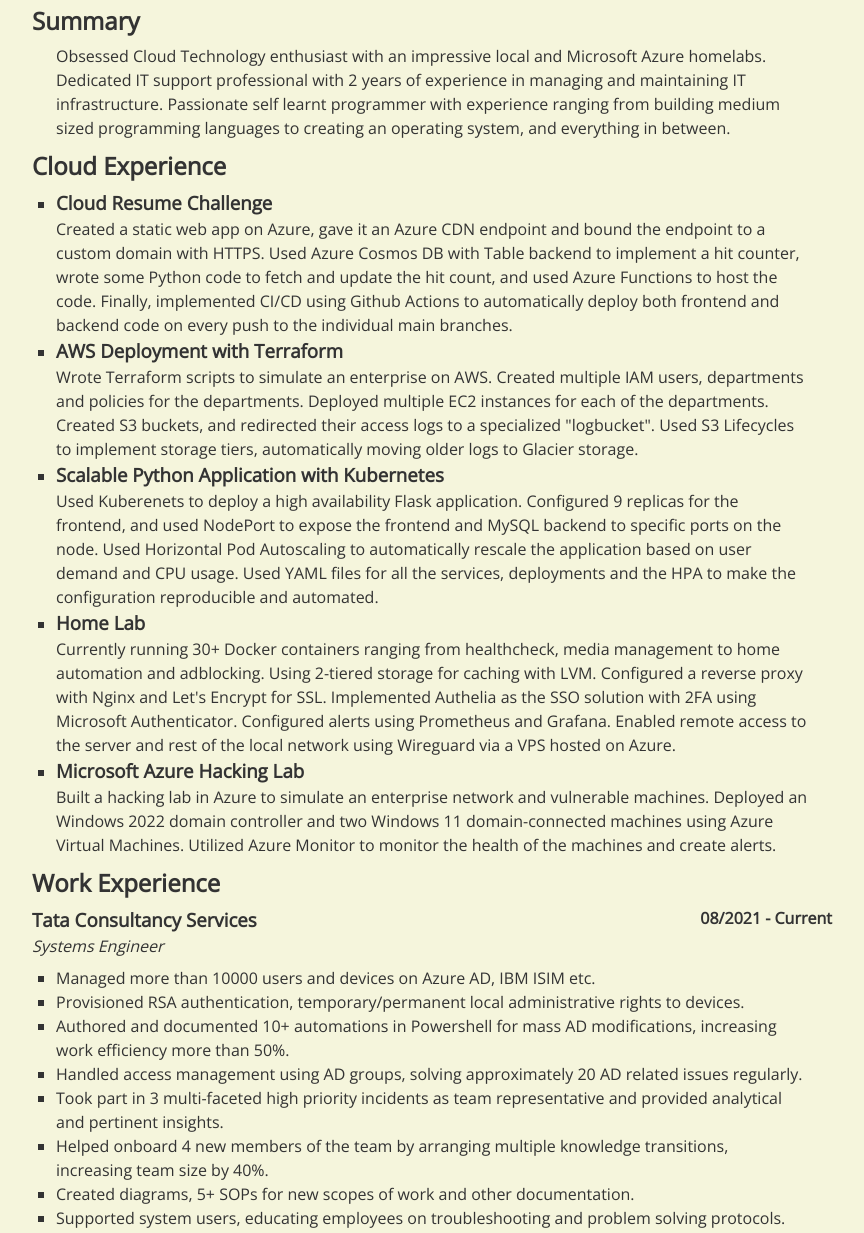
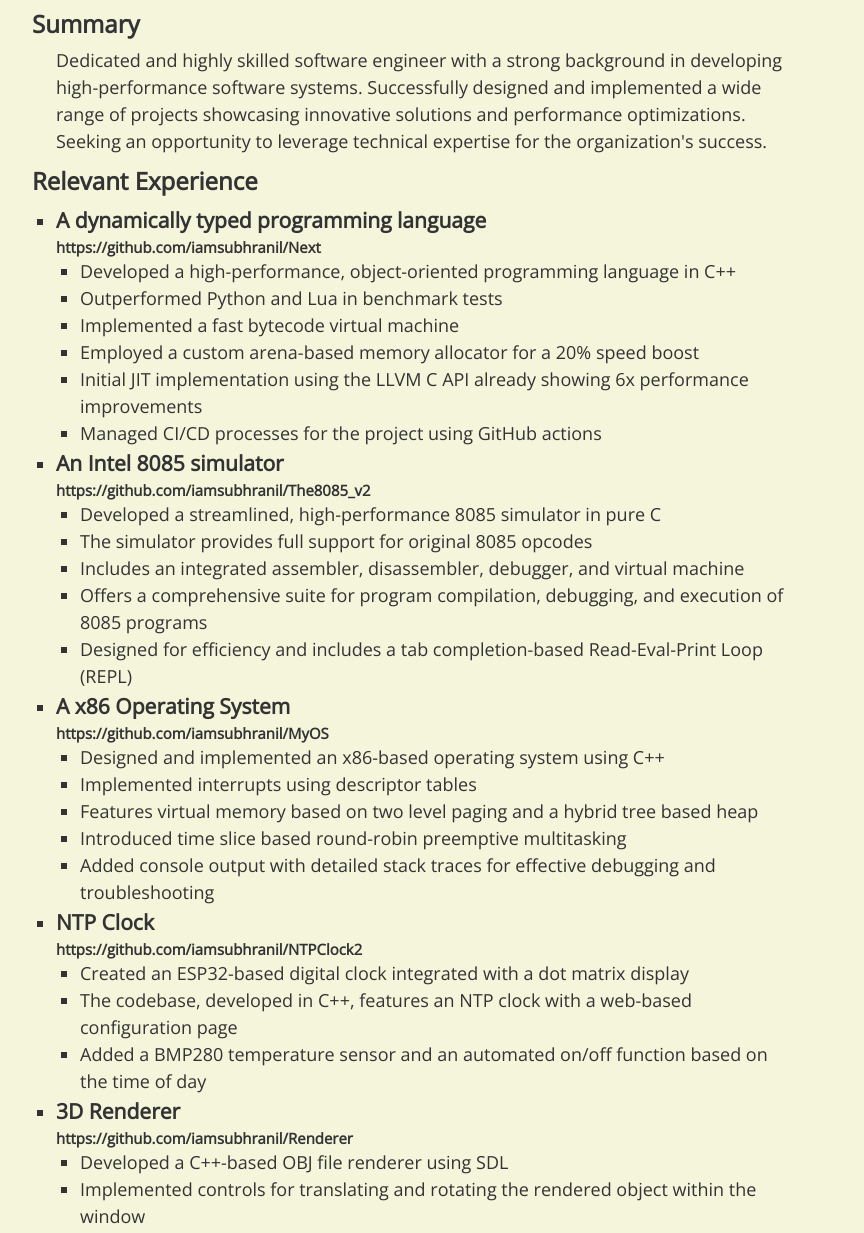
Before and after one commit to iamsubhranil/CVFrontend, a plain HTML site: page src/index.html in a window 1280 px wide. Shown: the part 175-1408 px from the top of the page, without its empty margins (208-1072 px from the left). Drawn offline with Linux system fonts and the light colour scheme; no server answers; a web font is replaced by a local one.

Commit message:
new: cv versions and professional font Now, the version of cv to view can be specified using ver= parameter. ver can currently be "cloud" or "cpp", and defaults to cpp at this time. All of the project information is now consolidated in projects.js, and is automatically populated in the page based on ver. Also, in print view, now the page uses Computer Modern, the latex font.

```diff
--- a/src/count.js
+++ b/src/count.js
@@ -1,3 +1,5 @@
+import { data } from "./projects.js";
+
 function hit() {
   // Set the ID of the HTML element that will display the visitor count
   var visitorCountElement = document.getElementById("visitor-count");
@@ -14,14 +16,79 @@
   xhr.send();
 }
 
+function designBody() {
+	var version = "cpp";
+
+	const queryString = window.location.search;
+	const urlParams = new URLSearchParams(queryString);
+	if(urlParams.has("ver")) {
+		version = urlParams.get("ver");
+	}
+
+	var content = data[0];
+
+	data.forEach(element => {
+		if(element.version == version) {
+			content = element;
+		}
+	});
+
+	var summary = document.getElementById("summary");
+	summary.innerHTML = content.summary;
+
+	var showcaseList = document.getElementById("showcase");
+	content.showcase.forEach(element => {
+		var name = document.createElement("h3");
+		name.className = "fit-item";
+		name.innerHTML = "<b>" + element.name + "</b>";
+		var points = document.createElement("ul");
+		element.details.forEach(point => {
+			var p = document.createElement("li");
+			p.innerHTML = point;
+			points.appendChild(p);
+		});
+
+		var show = document.createElement("li");
+		show.appendChild(name);
+		if (element.link != null) {
+			var link = document.createElement("h5");
+			link.className = "fit-item";
+			link.innerHTML = "<a href=" + element.link + ">" + element.link + "</a>";
+			show.appendChild(link);
+		}
+		show.appendChild(points);
+
+		showcaseList.appendChild(show);
+	});
+
+	var othersList = document.getElementById("others");
+	content.others.forEach(other => {
+		var o = document.createElement("li");
+		o.innerHTML = "<a href=" + other.link + "><b>" + other.name + "</b></a> - " + other.desc;
+		othersList.appendChild(o);
+	});
+}
+
+function changeFontForAll(cls) {
+	var h1s = document.querySelectorAll(cls);
+	h1s.forEach(element => {
+		element.style.fontFamily = "Computer Modern Bold";
+	});
+}
+
 function checkAndReformat() {
   const queryString = window.location.search;
   const urlParams = new URLSearchParams(queryString);
-  const printable = urlParams.has("printable");
+  const printable = urlParams.has("print");
   if (printable) {
+	changeFontForAll("h1");
+	changeFontForAll("h2");
+	changeFontForAll("b");
+
     document.getElementById("body").style.lineHeight = 1.2;
     document.getElementById("body").style.backgroundColor = "white";
     document.getElementById("body").style.color = "black";
+	document.getElementById("body").style.fontFamily = 'Computer Modern';
     document.getElementById("main").style.maxWidth = "100%";
     document.getElementById("main").style.margin = "0";
     document.getElementById("heading").style.display = "grid";
@@ -30,7 +97,6 @@
     document.getElementById("heading").style.justifyContent = "left";
     document.getElementById("heading").style.paddingBottom = "0.5rem";
     document.getElementById("one-liner").style.display = "none";
-    document.getElementById("fullname").style.fontFamily = "Open Sans";
     const links = document.getElementById("links");
     var emailId = null;
     for (let i = 0; i < links.children.length; i++) {
@@ -46,7 +112,7 @@
     document.getElementById("location").innerHTML += " | " + emailId;
     if (urlParams.has("phone")) {
       document.getElementById("location").innerHTML +=
-        " | " + urlParams.get("phone");
+        " | +91" + urlParams.get("phone");
     }
 
     const skillSection = document.getElementById("skillsection");
@@ -69,6 +135,7 @@
 
 function prepare() {
   hit();
+  designBody();
   checkAndReformat();
 }
 
--- a/src/index.html
+++ b/src/index.html
@@ -1,11 +1,11 @@
 <!DOCTYPE html>
 <html>
 <head>
-	<title>Subhranil Mukherjee - Cloud Technology enthusiast & Programmer</title>
+	<title>Subhranil Mukherjee - Compiler Enthusiast & Programmer</title>
 	<meta charset="UTF-8">
 	<meta name="viewport" content="width=device-width, initial-scale=1.0">
 	<link rel="stylesheet" type="text/css" href="style.css">
-	<script src="count.js"></script>
+	<script src="count.js" type="module"></script>
 </head>
 <body id="body">
 	<header id="heading">
@@ -24,64 +24,22 @@
 	<main id="main">
 		<section>
 			<h2>Summary</h2>
-			<p class="pad-sides">Obsessed Cloud Technology enthusiast with an impressive local and Microsoft Azure homelabs.
-				Dedicated IT support professional with 2 years of experience in managing and maintaining IT infrastructure.
-				Passionate self learnt programmer with experience ranging from building medium sized programming languages to creating an operating system, and everything in between.</p>
+			<p class="pad-sides" id="summary">Dedicated and highly skilled software engineer with a strong background in developing
+				high-performance software systems. Successfully designed and implemented a wide range of projects showcasing
+				innovative solutions and performance optimizations. Seeking an opportunity to leverage technical expertise
+				for the organization's success.
+			</p>
 		</section>
 		<section>
-			<h2>Cloud Experience</h2>
-			<ul>
-				<li>
-					<h3 class="fit-item">Cloud Resume Challenge</h3>
-					<p class="fit-item">
-						Created a static web app on Azure, gave it an Azure CDN endpoint and bound the endpoint to a custom domain with HTTPS.
-						Used Azure Cosmos DB with Table backend to implement a hit counter, wrote some Python code to fetch and update
-						the hit count, and used Azure Functions to host the code. Finally, implemented CI/CD using Github Actions to
-						automatically deploy both frontend and backend code on every push to the individual main branches.
-					</p>
-				</li>
-				<li>
-					<h3 class="fit-item">AWS Deployment with Terraform</h3>
-					<p class="fit-item">
-						Wrote Terraform scripts to simulate an enterprise on AWS. Created multiple IAM users, departments
-						and policies for the departments. Deployed multiple EC2 instances for each of the departments.
-						Created S3 buckets, and redirected their access logs to a specialized "logbucket". Used S3 Lifecycles
-						to implement storage tiers, automatically moving older logs to Glacier storage.
-					</p>
-				</li>
-				<li>
-					<h3 class="fit-item">Scalable Python Application with Kubernetes</h3>
-					<p class="fit-item">
-						Used Kuberenets to deploy a high availability Flask application. Configured 9 replicas for the frontend,
-						and used NodePort to expose the frontend and MySQL backend to specific ports on the node. Used
-						Horizontal Pod Autoscaling to automatically rescale the application based on user demand and CPU usage.
-						Used YAML files for all the services, deployments and the HPA to make the configuration reproducible and
-						automated.
-					</p>
-				</li>
-				<li>
-					<h3 class="fit-item">Home Lab</h3>
-					<p class="fit-item">
-						Currently running 30+ Docker containers ranging from healthcheck, media management to home automation and adblocking.
-						Using 2-tiered storage for caching with LVM. Configured a reverse proxy with Nginx and Let's Encrypt for SSL.
-						Implemented Authelia as the SSO solution with 2FA using Microsoft Authenticator. Configured alerts using Prometheus and Grafana.
-						Enabled remote access to the server and rest of the local network using Wireguard via a VPS hosted on Azure.
-					</p>
-				</li>
-				<li>
-					<h3 class="fit-item">Microsoft Azure Hacking Lab</h3>
-					<p class="fit-item">
-						Built a hacking lab in Azure to simulate an enterprise network and vulnerable machines.
-						Deployed an Windows 2022 domain controller and two Windows 11 domain-connected machines using
-						Azure Virtual Machines. Utilized Azure Monitor to monitor the health of the machines and create alerts.
-					</p>
-				</li>
+			<h2>Relevant Experience</h2>
+			<ul id="showcase">
+				<!-- Generated automatically -->
 			</ul>
 		</section>
 		<section>
 			<h2>Work Experience</h2>
 			<div class="container_vertical">
-				<h3 class="fit-item">Tata Consultancy Services</h3>
+				<h3 class="fit-item"><b>Tata Consultancy Services</b></h3>
 				<h4 class="fit-item">08/2021 - Current</h4>
 			</div>
 			<p class="fit-item" style="margin-bottom: 0.5rem;"><em>Systems Engineer</em></p>
@@ -101,14 +59,14 @@
 			<ul>
 				<li>
 					<div class="container_vertical">
-						<h3 class="fit-item">University of Calcutta</h3>
+						<h3 class="fit-item"><b>University of Calcutta</b></h3>
 						<h4 class="fit-item">2021</h4>
 					</div>
 					<p class="fit-item" style="font-style: italic;">M. Sc. in Computer Science (GPA: 8.8)</p>
 				</li>
 				<li>
 					<div class="container_vertical">
-						<h3 class="fit-item">Seth Anandram Jaipuria College</h3>
+						<h3 class="fit-item"><b>Seth Anandram Jaipuria College</b></h3>
 						<h4 class="fit-item">2019</h4>
 					</div>
 					<p class="fit-item" style="font-style: italic;">B. Sc. in Computer Science (GPA: 8.3)</p>
@@ -116,21 +74,15 @@
 			</ul>
 		</section>
 		<section>
-			<h2>Projects</h2>
-			<ul>
-				<li><a href="https://github.com/iamsubhranil/MyOS">MyOS</a> - A tiny, tiny operating system written in C++</li>
-				<li><a href="https://github.com/iamsubhranil/Next">Next</a> - A familiar, fast programming language</li>
-				<li><a href="https://github.com/iamsubhranil/OpenWRTSnapshot">OpenWRTSnapshot</a> - A collection of scripts to build, install and automatically setup a customized version of OpenWRT for my home routers</li>
-				<li><a href="https://github.com/iamsubhranil/AutoCar">AutoCar</a> - A self learnt racing game powered by neural networks and and a genetic algorithm written in Python</li>
-				<li><a href="https://github.com/iamsubhranil/ThinkDifferent">ThinkDifferent</a> - A music player written in Java</li>
-				<li><a href="https://github.com/iamsubhranil/The8085_v2">The8085</a> - An 8085 emulator written in C</li>
+			<h2>Other Projects</h2>
+			<ul id="others">
+				<!-- Generated automatically -->
 			</ul>
 		</section>
 		<div class="container_vertical" id="skillsection">
 			<section>
 				<h2>Skills</h2>
 				<ul>
-					<li>Docker</li>
 					<li>C</li>
 					<li>C++</li>
 					<li>Python</li>
@@ -138,6 +90,7 @@
 					<li>Rust</li>
 					<li>Linux</li>
 					<li>Bash</li>
+					<li>Docker</li>
 					<li>Networking</li>
 				</ul>
 			</section>
--- /dev/null
+++ b/src/projects.js
@@ -0,0 +1,192 @@
+export const data =
+[
+    {
+        version: "cpp",
+        summary: "Dedicated and highly skilled software engineer with a strong background in developing \
+                    high-performance software systems. Successfully designed and implemented a wide range of projects showcasing \
+                    innovative solutions and performance optimizations. Seeking an opportunity to leverage technical expertise \
+                    for the organization's success.",
+        showcase: [
+            {
+                name: "A dynamically typed programming language",
+                link: "https://github.com/iamsubhranil/Next",
+                details: [
+                    "Developed a high-performance, object-oriented programming language in C++",
+                    "Outperformed Python and Lua in benchmark tests",
+                    "Implemented a fast bytecode virtual machine",
+                    "Employed a custom arena-based memory allocator for a 20% speed boost",
+                    "Initial JIT implementation using the LLVM C API already showing 6x performance improvements",
+                    "Managed CI/CD processes for the project using GitHub actions"
+                ]
+            },
+            {
+                name: "An Intel 8085 simulator",
+                link: "https://github.com/iamsubhranil/The8085_v2",
+                details: [
+                    "Developed a streamlined, high-performance 8085 simulator in pure C",
+                    "The simulator provides full support for original 8085 opcodes",
+                    "Includes an integrated assembler, disassembler, debugger, and virtual machine",
+                    "Offers a comprehensive suite for program compilation, debugging, and execution of 8085 programs",
+                    "Designed for efficiency and includes a tab completion-based Read-Eval-Print Loop (REPL)"
+                ]
+            },
+            {
+                name: "A x86 Operating System",
+                link: "https://github.com/iamsubhranil/MyOS",
+                details: [
+                    "Designed and implemented an x86-based operating system using C++",
+                    "Implemented interrupts using descriptor tables",
+                    "Features virtual memory based on two level paging and a hybrid tree based heap",
+                    "Introduced time slice based round-robin preemptive multitasking",
+                    "Added console output with detailed stack traces for effective debugging and troubleshooting"
+                ]
+            },
+            {
+                name: "NTP Clock",
+                link: "https://github.com/iamsubhranil/NTPClock2",
+                details: [
+                    "Created an ESP32-based digital clock integrated with a dot matrix display",
+                    "The codebase, developed in C++, features an NTP clock with a web-based configuration page",
+                    "Added a BMP280 temperature sensor and an automated on/off function based on the time of day"
+                ]
+            },
+            {
+                name: "3D Renderer",
+                link: "https://github.com/iamsubhranil/Renderer",
+                details: [
+                    "Developed a C++-based OBJ file renderer using SDL",
+                    "Implemented controls for translating and rotating the rendered object within the window",
+                    "Provided a user-friendly and interactive UI for 3D rendering experience"
+                ]
+            },
+            {
+                name: "Home Lab",
+                details: [
+                    "Managing and orchestrating a diverse set of 30+ Docker containers, spanning health check, media management, home automation, and ad-blocking services",
+                    "Utilizing a two-tiered storage approach with LVM to enhance caching capabilities",
+                    "Configured a robust reverse proxy system with Nginx and Let's Encrypt for secure SSL connections",
+                    "Implemented Authelia as a Single Sign-On (SSO) solution, enhancing security through two-factor authentication using Microsoft Authenticator",
+                    "Set up alerts and monitoring using Prometheus and Grafana for system health and performance tracking",
+                    "Established remote server access and extended network accessibility via Wireguard, facilitated by a VPS hosted on Microsoft Azure"
+                ]
+            }
+        ],
+        others: [
+            {
+                name: "OpenWRTSnapshot",
+                link: "https://github.com/iamsubhranil/OpenWRTSnapshot",
+                desc: "A collection of scripts to build, install, and automatically set up a customized version of OpenWRT for my home routers"
+              },
+              {
+                name: "AutoCar",
+                link: "https://github.com/iamsubhranil/AutoCar",
+                desc: "A self-learned racing game powered by neural networks and a genetic algorithm written in Python"
+              },
+              {
+                name: "ThinkDifferent",
+                link: "https://github.com/iamsubhranil/ThinkDifferent",
+                desc: "A music player written in Java"
+              },
+              {
+                name: "Alang",
+                link: "https://github.com/iamsubhranil/Alang",
+                desc: "An algorithmic programming language written in C"
+              },
+              {
+                name: "Scroller",
+                link: "https://github.com/iamsubhranil/Scroller",
+                desc: "An infinite scrolling-based image browser for Android"
+              }
+        ]
+    },
+    {
+        version: "cloud",
+        summary: "Obsessed Cloud Technology enthusiast with an impressive local and Microsoft Azure homelabs. \
+        Dedicated IT support professional with 2 years of experience in managing and maintaining IT \
+        infrastructure. Passionate self learnt programmer with experience ranging from building medium \
+        sized programming languages to creating an operating system, and everything in between.",
+        showcase: [
+            {
+                name: "Cloud Resume Challenge",
+                details: [
+                  "Created a static web app on Azure with an Azure CDN endpoint",
+                  "Bound the endpoint to a custom domain with HTTPS",
+                  "Used Azure Cosmos DB with Table backend to implement a hit counter and wrote Python code to update it",
+                  "Used Azure Functions to host the Python code and update on each load",
+                  "Implemented CI/CD using Github Actions to automatically deploy both frontend and backend code on every push to the individual main branches"
+                ]
+              },
+              {
+                name: "AWS Deployment with Terraform",
+                details: [
+                  "Wrote Terraform scripts to simulate an enterprise on AWS",
+                  "Created multiple IAM users, departments, and policies for the departments",
+                  "Deployed multiple EC2 instances for each of the departments",
+                  "Created S3 buckets and redirected their access logs to a specialized 'logbucket'",
+                  "Used S3 Lifecycles to implement storage tiers, automatically moving older logs to Glacier storage"
+                ]
+              },
+              {
+                name: "Scalable Python Application with Kubernetes",
+                details: [
+                  "Used Kubernetes to deploy a high availability Flask application",
+                  "Configured 9 replicas for the frontend",
+                  "Used NodePort to expose the frontend and MySQL backend to specific ports on the node",
+                  "Used Horizontal Pod Autoscaling to automatically rescale the application based on user demand and CPU usage",
+                  "Used YAML files for all the services, deployments, and the HPA to make the configuration reproducible and automated"
+                ]
+              },
+              {
+                name: "Home Lab",
+                details: [
+                    "Managing and orchestrating a diverse set of 30+ Docker containers, spanning health check, media management, home automation, and ad-blocking services",
+                    "Utilizing a two-tiered storage approach with LVM to enhance caching capabilities",
+                    "Configured a robust reverse proxy system with Nginx and Let's Encrypt for secure SSL connections",
+                    "Implemented Authelia as a Single Sign-On (SSO) solution, enhancing security through two-factor authentication using Microsoft Authenticator",
+                    "Set up alerts and monitoring using Prometheus and Grafana for system health and performance tracking",
+                    "Established remote server access and extended network accessibility via Wireguard, facilitated by a VPS hosted on Microsoft Azure"
+                ]
+              },
+              {
+                name: "Microsoft Azure Hacking Lab",
+                details: [
+                  "Built a hacking lab in Azure to simulate an enterprise network and vulnerable machines",
+                  "Deployed a Windows 2022 domain controller and two Windows 11 domain-connected machines using Azure Virtual Machines",
+                  "Utilized Azure Monitor to monitor the health of the machines and create alerts"
+                ]
+              }
+        ],
+        others: [
+            {
+                name: "MyOS",
+                link: "https://github.com/iamsubhranil/MyOS",
+                desc: "A tiny, tiny operating system written in C++"
+              },
+              {
+                name: "Next",
+                link: "https://github.com/iamsubhranil/Next",
+                desc: "A familiar, fast programming language"
+              },
+              {
+                name: "OpenWRTSnapshot",
+                link: "https://github.com/iamsubhranil/OpenWRTSnapshot",
+                desc: "A collection of scripts to build, install, and automatically set up a customized version of OpenWRT for my home routers"
+              },
+              {
+                name: "AutoCar",
+                link: "https://github.com/iamsubhranil/AutoCar",
+                desc: "A self-taught racing game powered by neural networks and a genetic algorithm written in Python"
+              },
+              {
+                name: "ThinkDifferent",
+                link: "https://github.com/iamsubhranil/ThinkDifferent",
+                desc: "A music player written in Java"
+              },
+              {
+                name: "The8085",
+                link: "https://github.com/iamsubhranil/The8085_v2",
+                desc: "An 8085 emulator written in C"
+              }
+        ]
+    }
+]
--- a/src/style.css
+++ b/src/style.css
@@ -14,16 +14,26 @@
 	src: url('fonts/OpenSans-SemiBold.ttf');
 }
 
+@font-face {
+	font-family: 'Computer Modern';
+	src: url('fonts/cmunrm.ttf');
+}
+
+@font-face {
+	font-family: 'Computer Modern Bold';
+	src: url('fonts/cmunbx.ttf');
+}
+
   body {
 	font-family: 'Open Sans', sans-serif;
-	font-size: 16px;
+	font-size: 18px;
 	color: #333;
 	background-color: beige;
 	line-height: 1.5;
   }
 
   a {
-	color: #007bff;
+	color: #333;
 	text-decoration: none;
   }
 
```
Also changed, not shown: src/fonts/OpenSans_SemiCondensed-Light.ttf (deleted), src/fonts/cmunbx.ttf (added), src/fonts/cmunrm.ttf (added).
